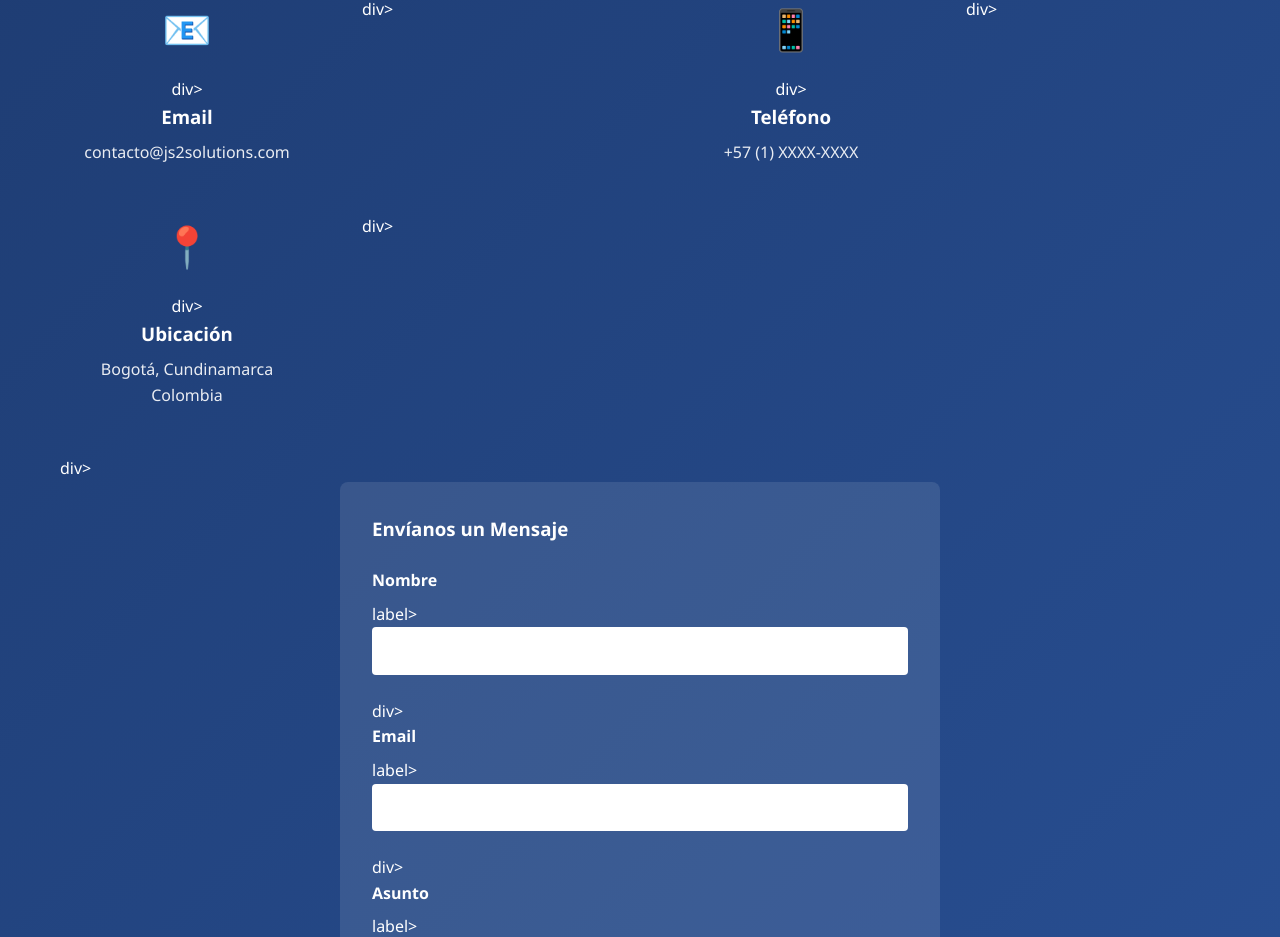
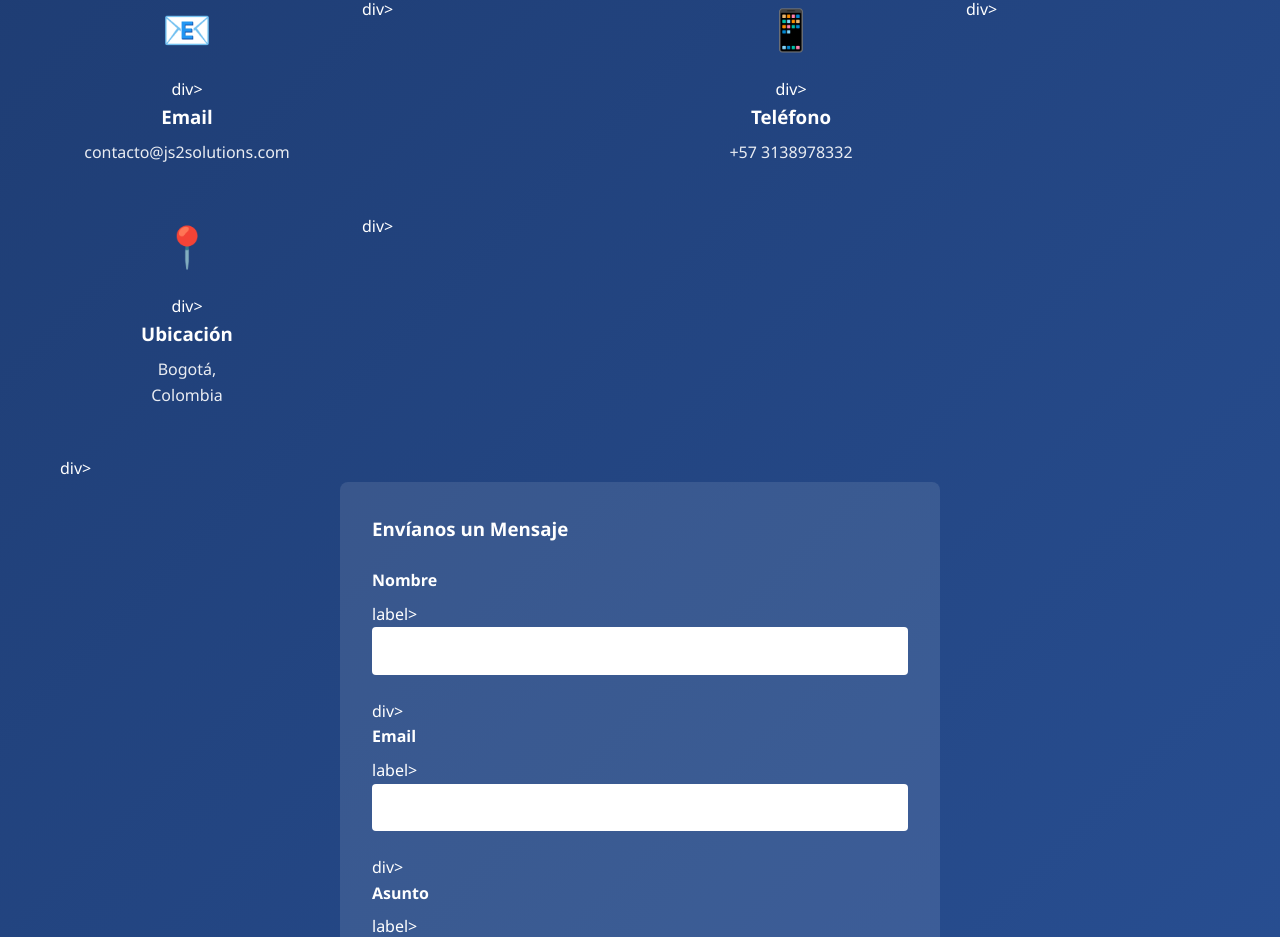
Before and after one commit to estebadaniel/JS2_SOLUTIONS, a plain HTML site: page index.html in a window 1280 px wide. Shown: the part 4133-5070 px from the top of the page. Drawn offline with Linux system fonts and the light colour scheme.

Commit message:
Update index.html with correct contact information (+57 3138978332)

```diff
--- a/index.html
+++ b/index.html
@@ -10,14 +10,11 @@
                               padding: 0;
                               box-sizing: border-box;
                 }
-
                 body {
                               font-family: 'Segoe UI', Tahoma, Geneva, Verdana, sans-serif;
                               line-height: 1.6;
                               color: #333;
                 }
-
-                /* Navegación */
                 nav {
                               background: linear-gradient(135deg, #1e3c72 0%, #2a5298 100%);
                               padding: 1rem 0;
@@ -26,7 +23,6 @@
                               z-index: 1000;
                               box-shadow: 0 2px 10px rgba(0,0,0,0.1);
                 }
-
                 nav .container {
                               max-width: 1200px;
                               margin: 0 auto;
@@ -35,55 +31,45 @@
                               justify-content: space-between;
                               align-items: center;
                 }
-
                 nav .logo {
                               color: white;
                               font-size: 1.5rem;
                               font-weight: bold;
                               text-decoration: none;
                 }
-
                 nav ul {
                               display: flex;
                               list-style: none;
                               gap: 2rem;
                 }
-
                 nav a {
                               color: white;
                               text-decoration: none;
                               transition: color 0.3s;
                 }
-
                 nav a:hover {
                               color: #64d8ff;
                 }
-
-                /* Hero Section */
                 .hero {
                               background: linear-gradient(135deg, #1e3c72 0%, #2a5298 100%);
                               color: white;
                               padding: 6rem 20px;
                               text-align: center;
                 }
-
                 .hero .container {
                               max-width: 1200px;
                               margin: 0 auto;
                 }
-
                 .hero h1 {
                               font-size: 3rem;
                               margin-bottom: 1rem;
                               font-weight: bold;
                 }
-
                 .hero p {
                               font-size: 1.3rem;
                               margin-bottom: 2rem;
                               opacity: 0.95;
                 }
-
                 .hero .btn {
                               display: inline-block;
                               padding: 0.8rem 2rem;
@@ -94,23 +80,17 @@
                               transition: background 0.3s;
                               font-weight: bold;
                 }
-
                 .hero .btn:hover {
                               background: #ff8c00;
                 }
-
-                /* Contenedor General */
                 .container {
                               max-width: 1200px;
                               margin: 0 auto;
                               padding: 0 20px;
                 }
-
-                /* Secciones */
                 section {
                               padding: 4rem 20px;
                 }
-
                 section h2 {
                               font-size: 2.5rem;
                               margin-bottom: 3rem;
@@ -119,7 +99,6 @@
                               position: relative;
                               padding-bottom: 1rem;
                 }
-
                 section h2:after {
                               content: '';
                               position: absolute;
@@ -130,48 +109,38 @@
                               height: 4px;
                               background: #ffa500;
                 }
-
-                /* Sección Acerca de */
                 .about {
                               background: #f8f9fa;
                 }
-
                 .about .content {
                               display: grid;
                               grid-template-columns: 1fr 1fr;
                               gap: 3rem;
                               align-items: center;
                 }
-
                 .about-text h3 {
                               font-size: 1.8rem;
                               color: #1e3c72;
                               margin-bottom: 1.5rem;
                 }
-
                 .about-text p {
                               margin-bottom: 1rem;
                               font-size: 1.05rem;
                               line-height: 1.8;
                 }
-
                 .about-icon {
                               font-size: 5rem;
                               text-align: center;
                               color: #2a5298;
                 }
-
-                /* Sección Servicios */
                 .services {
                               background: white;
                 }
-
                 .services-grid {
                               display: grid;
                               grid-template-columns: repeat(auto-fit, minmax(280px, 1fr));
                               gap: 2rem;
                 }
-
                 .service-card {
                               background: #f8f9fa;
                               padding: 2rem;
@@ -180,39 +149,31 @@
                               transition: transform 0.3s, box-shadow 0.3s;
                               border-top: 4px solid #ffa500;
                 }
-
                 .service-card:hover {
                               transform: translateY(-5px);
                               box-shadow: 0 10px 30px rgba(0,0,0,0.1);
                 }
-
                 .service-card .icon {
                               font-size: 3rem;
                               margin-bottom: 1rem;
                 }
-
                 .service-card h3 {
                               color: #1e3c72;
                               margin-bottom: 1rem;
                               font-size: 1.3rem;
                 }
-
                 .service-card p {
                               color: #666;
                               font-size: 0.95rem;
                 }
-
-                /* Sección Especialidades */
                 .specialties {
                               background: #f8f9fa;
                 }
-
                 .specialties-grid {
                               display: grid;
                               grid-template-columns: repeat(auto-fit, minmax(200px, 1fr));
                               gap: 2rem;
                 }
-
                 .specialty-item {
                               background: white;
                               padding: 1.5rem;
@@ -220,7 +181,6 @@
                               text-align: center;
                               box-shadow: 0 4px 12px rgba(0,0,0,0.08);
                 }
-
                 .specialty-item .badge {
                               display: inline-block;
                               background: #1e3c72;
@@ -230,45 +190,35 @@
                               font-weight: bold;
                               font-size: 0.9rem;
                 }
-
-                /* Sección Contacto */
                 .contact {
                               background: linear-gradient(135deg, #1e3c72 0%, #2a5298 100%);
                               color: white;
                 }
-
                 .contact h2 {
                               color: white;
                 }
-
                 .contact h2:after {
                               background: #ffa500;
                 }
-
                 .contact-content {
                               display: grid;
                               grid-template-columns: repeat(auto-fit, minmax(250px, 1fr));
                               gap: 3rem;
                               margin-bottom: 3rem;
                 }
-
                 .contact-item {
                               text-align: center;
                 }
-
                 .contact-item .icon {
                               font-size: 2.5rem;
                               margin-bottom: 1rem;
                 }
-
                 .contact-item h3 {
                               margin-bottom: 0.5rem;
                 }
-
                 .contact-item p {
                               opacity: 0.9;
                 }
-
                 .contact-form {
                               background: rgba(255,255,255,0.1);
                               padding: 2rem;
@@ -276,17 +226,14 @@
                               max-width: 600px;
                               margin: 0 auto;
                 }
-
                 .form-group {
                               margin-bottom: 1.5rem;
                 }
-
                 .form-group label {
                               display: block;
                               margin-bottom: 0.5rem;
                               font-weight: bold;
                 }
-
                 .form-group input,
                 .form-group textarea {
                               width: 100%;
@@ -296,12 +243,10 @@
                               font-size: 1rem;
                               font-family: inherit;
                 }
-
                 .form-group textarea {
                               resize: vertical;
                               min-height: 120px;
                 }
-
                 .form-group button {
                               width: 100%;
                               padding: 1rem;
@@ -314,27 +259,21 @@
                               cursor: pointer;
                               transition: background 0.3s;
                 }
-
                 .form-group button:hover {
                               background: #ff8c00;
                 }
-
-                /* Footer */
                 footer {
                               background: #1a2a3a;
                               color: white;
                               text-align: center;
                               padding: 2rem 20px;
                 }
-
                 footer p {
                               margin-bottom: 0.5rem;
                 }
-
                 footer .social-links {
                               margin-top: 1.5rem;
                 }
-
                 footer .social-links a {
                               display: inline-block;
                               width: 40px;
@@ -347,41 +286,31 @@
                               margin: 0 0.5rem;
                               transition: background 0.3s;
                 }
-
                 footer .social-links a:hover {
                               background: #ffa500;
                 }
-
-                /* Responsive */
                 @media (max-width: 768px) {
                               nav ul {
                                                 gap: 1rem;
                               }
-
                               .hero h1 {
                                                 font-size: 2rem;
                               }
-
                               .hero p {
                                                 font-size: 1rem;
                               }
-
                               section h2 {
                                                 font-size: 1.8rem;
                               }
-
                               .about .content {
                                                 grid-template-columns: 1fr;
                               }
-
                               .services-grid {
                                                 grid-template-columns: 1fr;
                               }
-
                               .specialties-grid {
                                                 grid-template-columns: 1fr;
                               }
-
                               .contact-content {
                                                 grid-template-columns: 1fr;
                               }
@@ -503,12 +432,12 @@
                                           <div class="contact-item">
                                                               <div class="icon">📱</div>div>
                                                               <h3>Teléfono</h3>
-                                                              <p>+57 (1) XXXX-XXXX</p>
+                                                              <p>+57 3138978332</p>
                                           </div>div>
                                           <div class="contact-item">
                                                               <div class="icon">📍</div>div>
                                                               <h3>Ubicación</h3>
-                                                              <p>Bogotá, Cundinamarca<br>Colombia</p>
+                                                              <p>Bogotá, <br>Colombia</p>
                                           </div>div>
                           </div>div>
                           <div class="contact-form">
```
